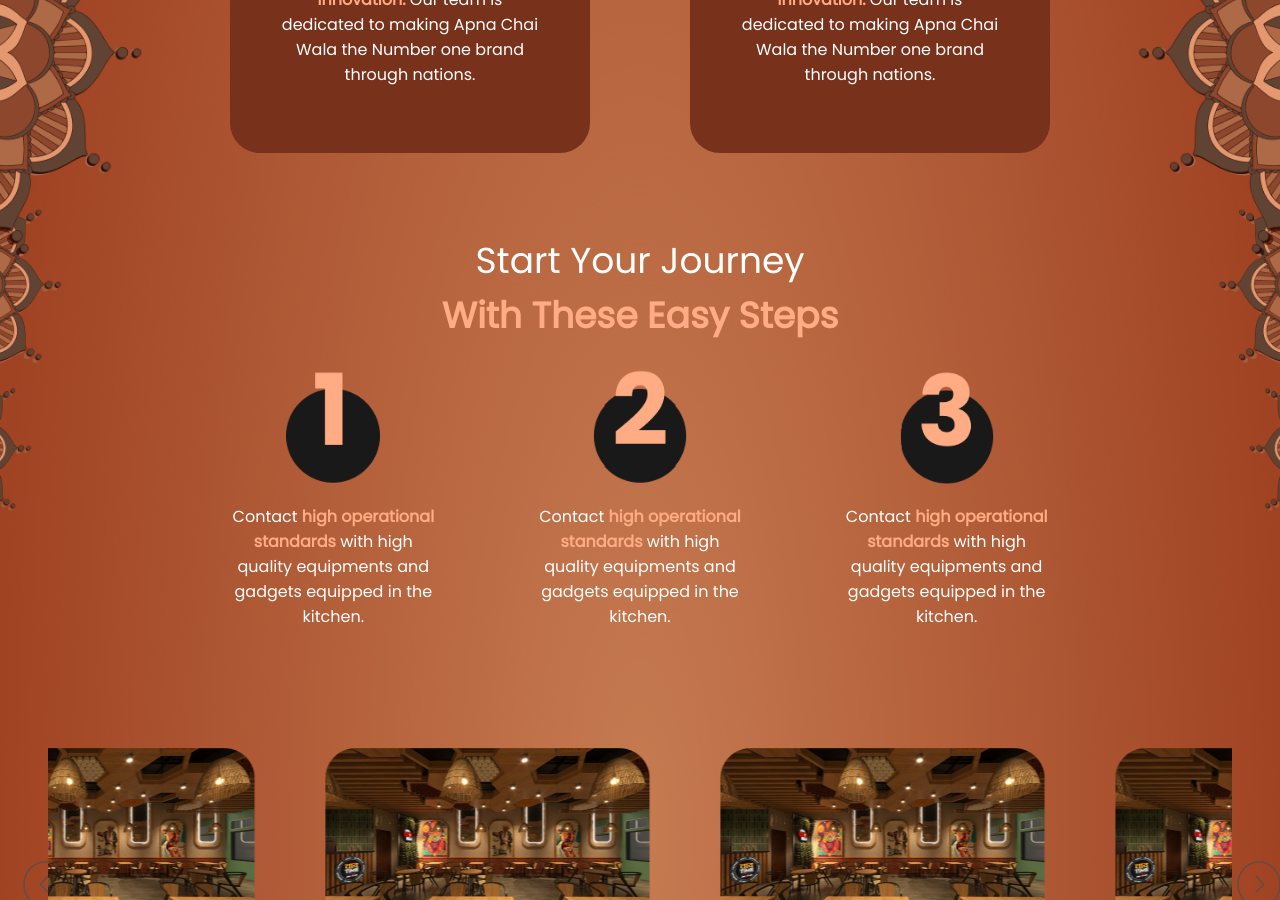
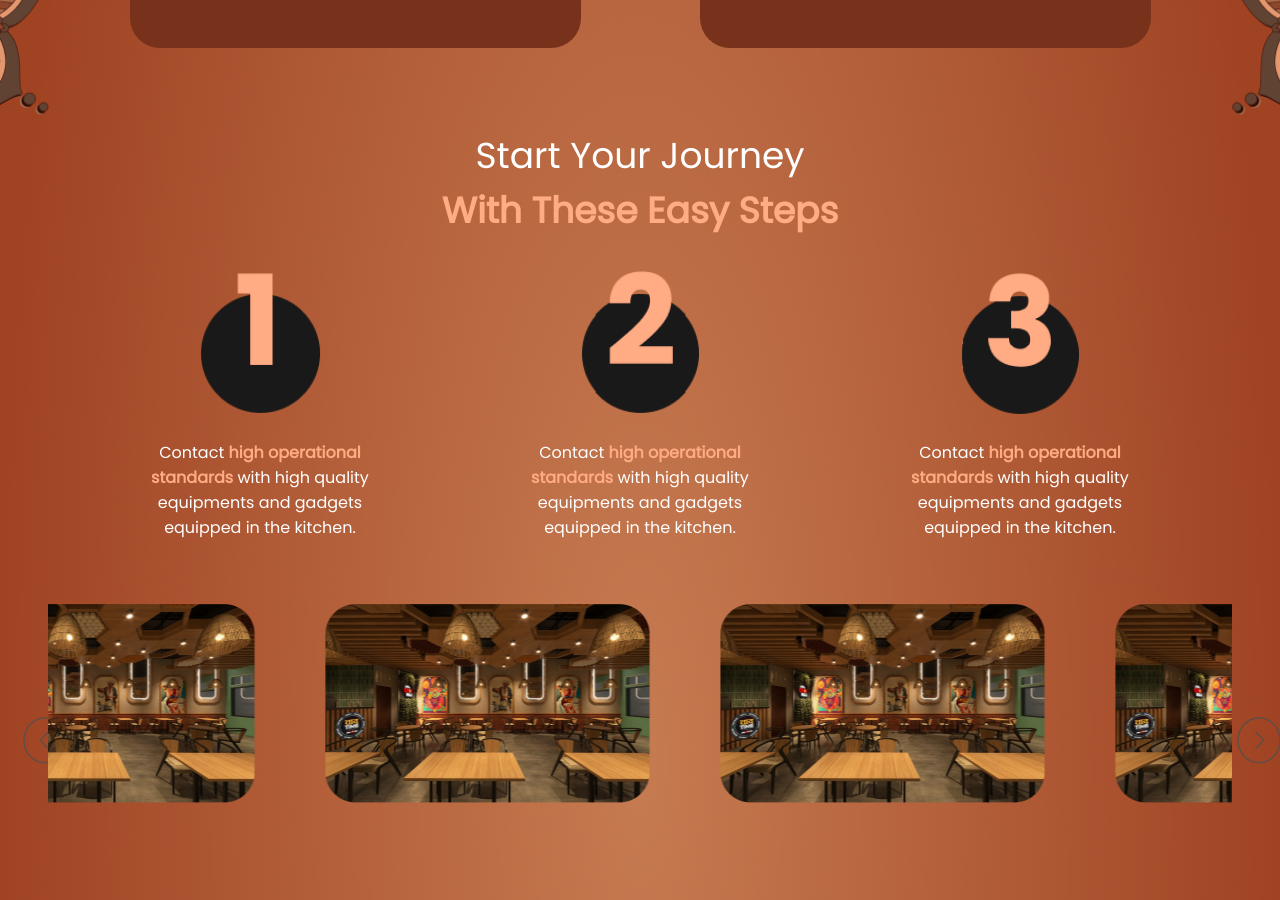
Before and after one commit to hanishwahi/apnachaiwala, a React (Create React App) app: page /franchise in a window 1280 px wide. Shown: the part 1280-2180 px from the top of the page. Built offline with nearby package versions, Linux system fonts and the light colour scheme.

Commit message:
first commit

```diff
--- a/src/Pages/Franchise/FranchiseBox.js
+++ b/src/Pages/Franchise/FranchiseBox.js
@@ -7,8 +7,8 @@ function FranchiseBox() {
 
     return (
         <>
-            <div className="franchise-bg">
-                <div className="container-franchise ">
+            <div className="container-fluid franchise-bg">
+                <div className="container-xl">
                     <div className="row justify-content-around">
                         <div className="col-lg-5 col-sm-6">
                             <div className='franchise-box'>
@@ -35,7 +35,9 @@ function FranchiseBox() {
                             </div>
                         </div>
                     </div>
-                    <Journey />
+                    <div className="row">
+                        <Journey />
+                    </div>
 
                 </div>
             </div>
--- a/src/Style/Style.css
+++ b/src/Style/Style.css
@@ -580,16 +580,12 @@ input::-webkit-inner-spin-button {
 }
 
 
-.container-franchise {
-    width: 70%;
-    margin: 0 auto;
-}
+
 .franchise-bg {
     background-image: url('../Images/missionbg.png');
     background-position: center;
     background-repeat: no-repeat;
-    background-size: contain;
-    padding: 55px 0;
+    background-size: cover;
 }
 
 .franchise-box {
```
